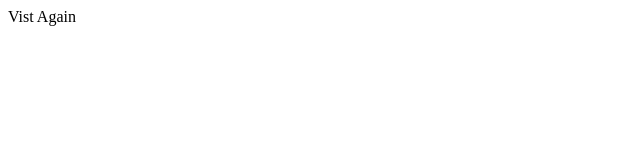
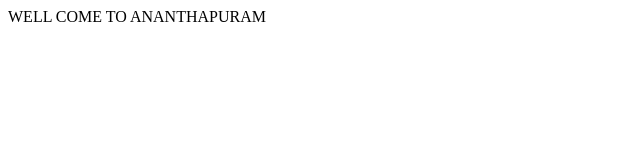
Before and after one commit to Manu05051996/test-project-1, a plain HTML site: page index.html in a window 1280 px wide. Shown: the whole page, without its empty margins (0-640 px from the left). Drawn offline with Linux system fonts and the light colour scheme.

Commit message:
Update index.html

```diff
--- a/index.html
+++ b/index.html
@@ -5,6 +5,6 @@
 		</title>
 	</head>
 	<body>
-		<p> Vist Again </p>
+		<p> WELL COME TO ANANTHAPURAM </p>
 		</body>
 </html>
```
